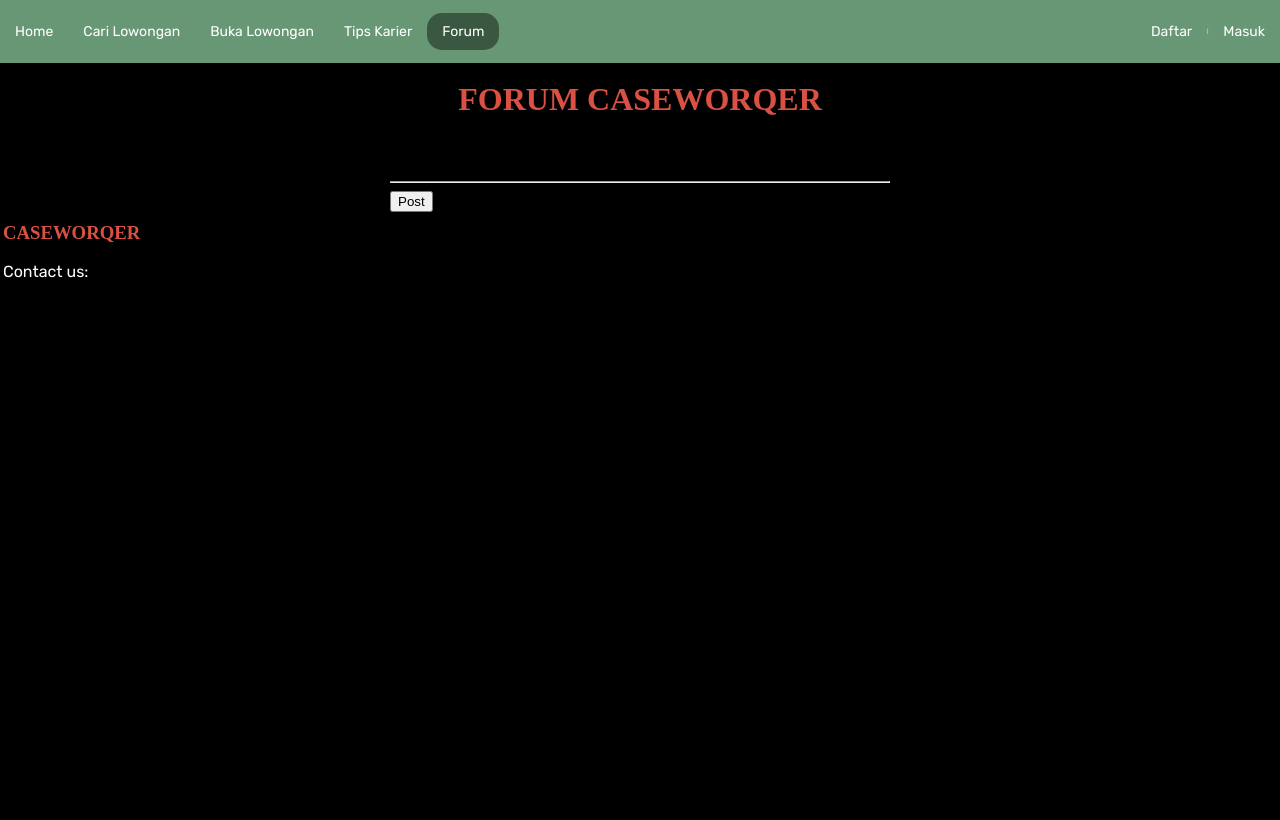
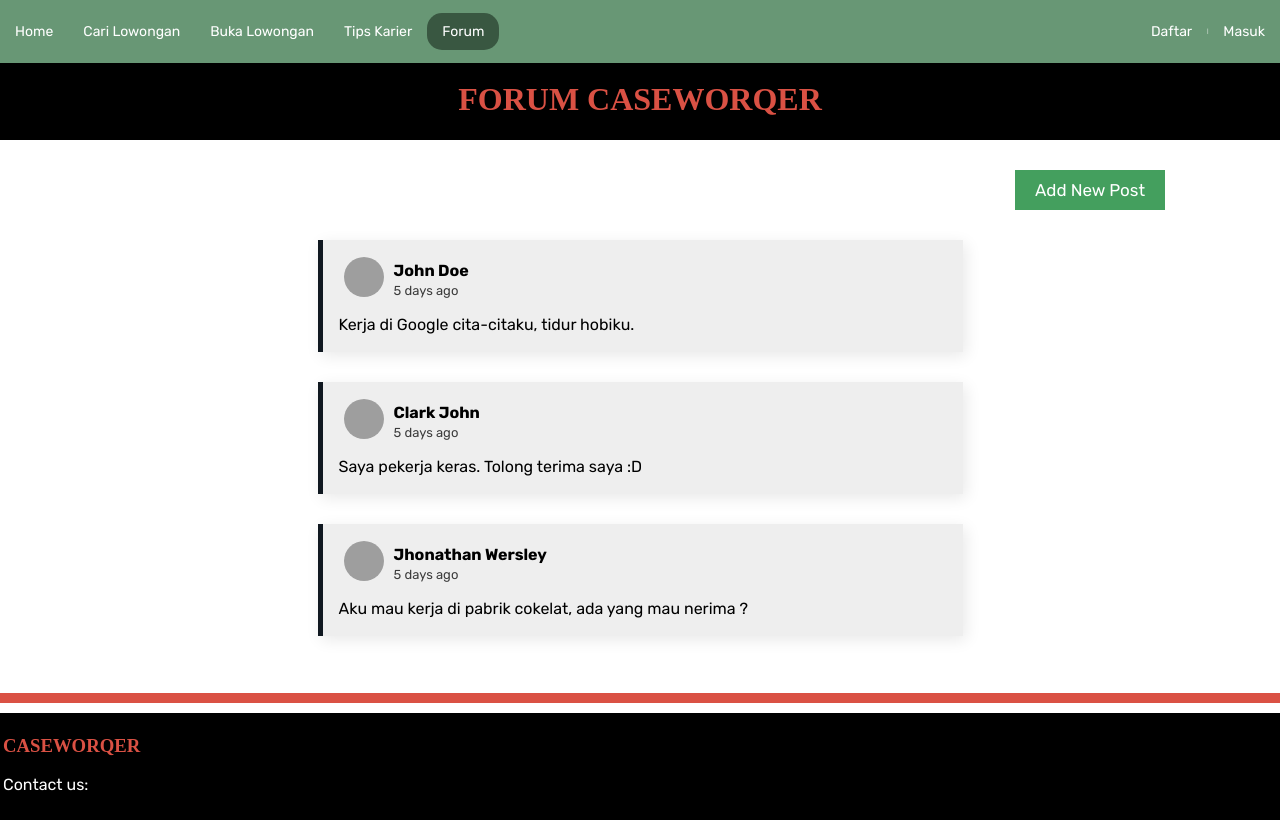
Before and after one commit to alyazharr/caseworqer-web, a Django app: page /forum/ in a window 1280 px wide. Run offline with Django 3.2, Linux system fonts and the light colour scheme; data that the repository does not hold is empty; some web fonts are replaced; grey boxes are pictures that could not be loaded.

Commit message:
try push forum -azhar

```diff
--- a/forum/models.py
+++ b/forum/models.py
@@ -3,6 +3,7 @@ from django.utils import timezone
 from django.contrib.auth.models import User
 
 class PostForum(models.Model):
-    message = models.TextField()
+    title = models.CharField(default=None, max_length=200)
+    message = models.TextField(max_length=1200)
     postTime = models.DateTimeField(default=timezone.now)
     author = models.ForeignKey(User, on_delete=models.CASCADE)
--- a/forum/templates/forum.html
+++ b/forum/templates/forum.html
@@ -3,6 +3,50 @@
 
 {% block meta %}
 <title>CaseWorqer</title>
+<style>
+    .button-place{
+        background-color:#449f5e;
+        border: none;
+        color: white;
+        padding: 10px 20px;
+        text-align: center;
+        display: inline-block;
+        font-size: 17px;
+        transition-duration: 0.3s;
+        cursor: pointer;
+        margin-top: 30px;
+        margin-left: 1015px;
+        text-decoration: none;
+    }
+    .button-add:hover{
+      background-color: #38734a;
+      color: white;
+      text-decoration: none;
+    }
+    .form-place{
+      margin-top: 30px;
+      background:#eee;
+      box-shadow: 3px 4px 15px 0 rgb(233, 233, 233);
+      border-left: 5px #101820ff solid;
+      width: 50%;
+    }
+    .form-container{
+      padding: 2px 16px;
+    }
+    .break-del{
+      display: inline;
+    }
+    .display-pict{
+      height: 40px; width: 40px;
+      margin : 15px 10px 10px 5px;
+      background-color: #fafafa;
+      border-radius:50%;
+      float: left;
+    }
+    .content{
+      background-color: #eee;
+    }
+  </style>
 {% endblock meta %}
 
 {% block navbar %}
@@ -18,37 +62,70 @@
 
 
 <!-- ini isinya -->
-
 {% block content %}
 <h1 style="text-align:center;">FORUM CASEWORQER</h1>
-<div class="container">
-    <div class="row justify-content-center mt-3">
-        <div class="col-md-5 col-sm-12 border-bottom">
-           <h3>Make a Post and Share it!</h3>
-        </div>
-    </div>
-    <hr>
+<div style="width: 100%; background: white;" class="content-place">
 
-    <div class="row justify-content-center mt-3">
-        <div class="col-md-5 col-sm-12 border-bottom">
-           <form method="POST">
-               {% csrf_token %}
-               {{form.as_table}}
-               <div class="d-grid gap-2">
-                   <button class="btn btn-success mt-3">Post</button>
-               </div>
+  <a href="add" role="button" class="button-place button-add">Add New Post</a>
+
+  <div class="form-place center">
+    <div class="form-container">
+      <img class="display-pict" src="https://bootdey.com/img/Content/avatar/avatar7.png">
+      <br>
+      <h4 class="break-del">John Doe</h4>
+      <br><span style="font-size: 13px;opacity:75%;">5 days ago</span>
+      <p class="content">
+        Kerja di Google cita-citaku, tidur hobiku.
+      </p>
     </div>
   </div>
 
+  <div class="form-place center">
+    <div class="form-container">
+      <img class="display-pict" src="https://bootdey.com/img/Content/avatar/avatar7.png">
+      <br>
+      <h4 class="break-del">Clark John</h4>
+      <br><span style="font-size: 13px;opacity:75%;">5 days ago</span>
+      <p class="content">
+        Saya pekerja keras. Tolong terima saya :D
+        </p>
+    </div>
+  </div>
+
+  <div class="form-place center">
+    <div class="form-container">
+      <img class="display-pict" src="https://bootdey.com/img/Content/avatar/avatar7.png">
+      <br>
+      <h4 class="break-del">Jhonathan Wersley</h4>
+      <br><span style="font-size: 13px;opacity:75%;">5 days ago</span>
+      <p class="content">
+        Aku mau kerja di pabrik cokelat, ada yang mau nerima ?
+      </p>
+    </div>
+  </div>
+
+<!-- yang not hard coded -->
   {% if PostContent %}
     {% for post in PostContent %}
-            <div class="row justify-content-center mt-3">
-                <div class="col-md-5 col-sm-12 border-bottom">
-                    <p><b>{{post.author}}</b> {{post.postTime}}</p>
-                    <p>{{post.message}}</p>
+      <div class="form-place center">
+        <div class="form-container">
+          <!-- ini harusnya gambar user, cuman gatau gimana -->
+          <img class="display-pict" src="https://bootdey.com/img/Content/avatar/avatar7.png">
+          <br>
+          <h4 class="break-del">{{post.author}}</h4>
+          <br><span style="font-size: 13px;opacity:75%;">{{post.postTime}}</span>
+          <p class="content">
+            {{post.message}}
+          </p>
         </div>
       </div>
     {% endfor %}
   {% endif %}
+    <br>
+    <br>
+    <br>
 </div>
+
+<div style="height:10px;background-color:#DA5144"></div>
+<div style="height:10px;background-color: white"></div>
 {% endblock content %}
--- a/forum/urls.py
+++ b/forum/urls.py
@@ -2,5 +2,6 @@ from django.urls import path
 from . import views
 
 urlpatterns = [
-    path('',views.forum, name='forum'),
+    path('',views.forum, name='forum-post'),
+    path('add',views.add_post,name='add-forum'),
 ]
--- a/forum/views.py
+++ b/forum/views.py
@@ -5,45 +5,19 @@ from .models import PostForum
 from django.views import View
 from .forms import InputForum
 
+name = "asajsjaaaskeee"
+def forum(request): # ini buat nulis isi boxnya apa aja
+    PostContent = PostForum.objects.all().values()
+    response = {'PostContent': PostContent}
+    return render(request, 'forum.html', response)
 
-def forum(request):
-    # PostContent = PostForum.objects.all().values() .order_by('-postTime')
-    # inputPost = InputForum()
-
-    # response = {
-    #     'PostContent': PostContent,
-    #     'inputContent':inputPost,}
-
-    return render(request, 'forum.html')
-
-# def add_post(request, *args, **kwargs):
-#     PostContent = PostForum.objects.all().order_by('-postTime')
-#     inputPost = InputForum
-#     response = {
-#         'PostContent': PostContent,
-#         'inputContent':inputPost,
-#     }
-#     if request.method == 'POST':
-#         post = InputForum(request.POST)
-#         if post.is_valid():
-#             post.save()
-#             return redirect('/forum')
-
-#     return render(request, 'forum.html', response)
-
-
-    # def add_post(request, *args, **kwargs):
-    #     PostContent = PostForum.objects.all().values() .order_by('-postTime')
-    #     inputPost = InputForum(request.POST)
-
-    #     response = {
-    #         'PostContent': PostContent,
-    #         'inputContent':inputPost,
-    #     }
-
-    #     if inputPost.is_valid():
-    #         new_post = inputPost.save(commit=False)
-    #         new_post.author = request.user
-    #         new_post.save()
-
-    #     return render(request, 'forum.html', response)
+# ini buat formnya
+def add_post(request):
+    inputPost = InputForum
+    response = {'name':name,'inputContent':inputPost}
+    if request.method == 'POST':
+        post = InputForum(request.POST)
+        if post.is_valid():
+            post.save()
+            return redirect('forum/')
+    return render(request, 'add_forum.html',response)
```
Also changed, not shown: forum/forms.py (+4 -3 lines), forum/templates/add_forum.html (added, +50 -0 lines), forum/migrations/0002_postforum_title.py (added), forum/migrations/0003_alter_postforum_message.py (added). Lines whose indentation alone changed are shown as unchanged.
